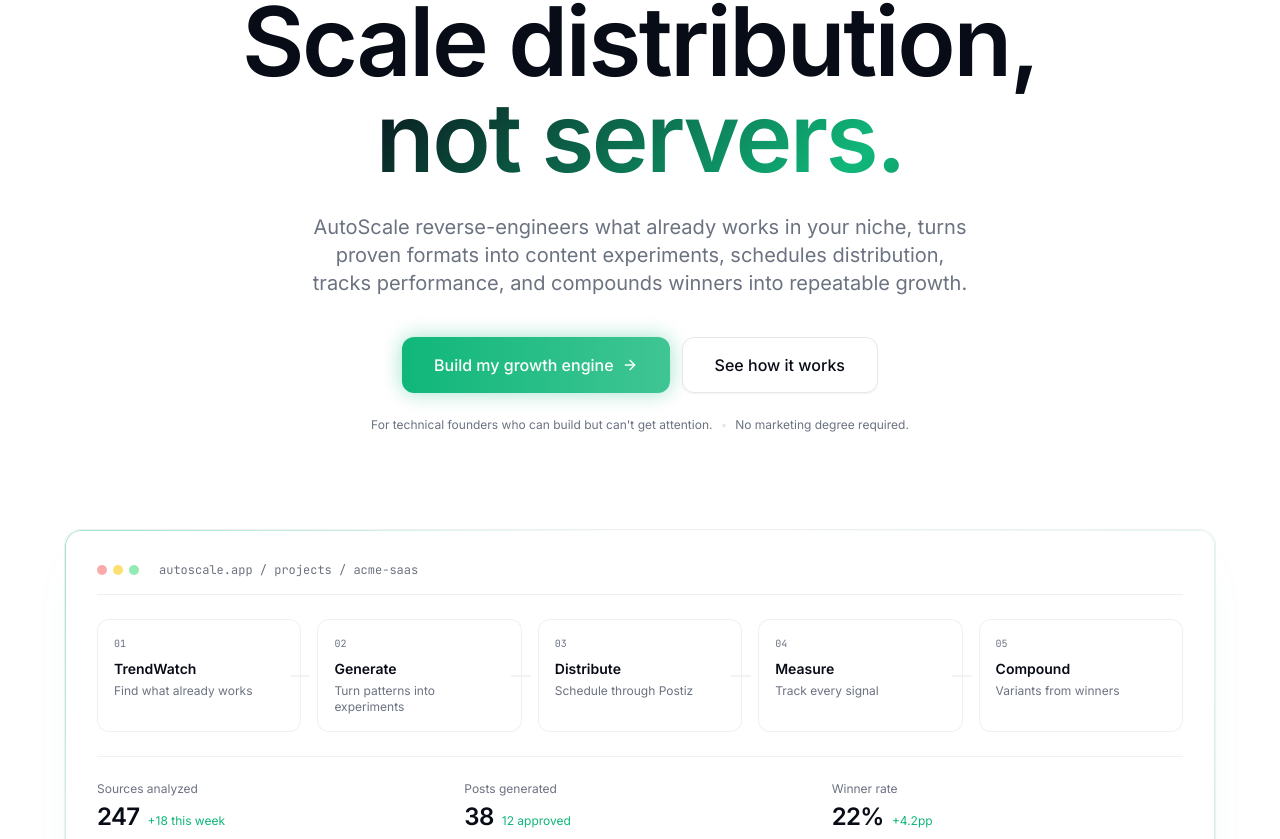
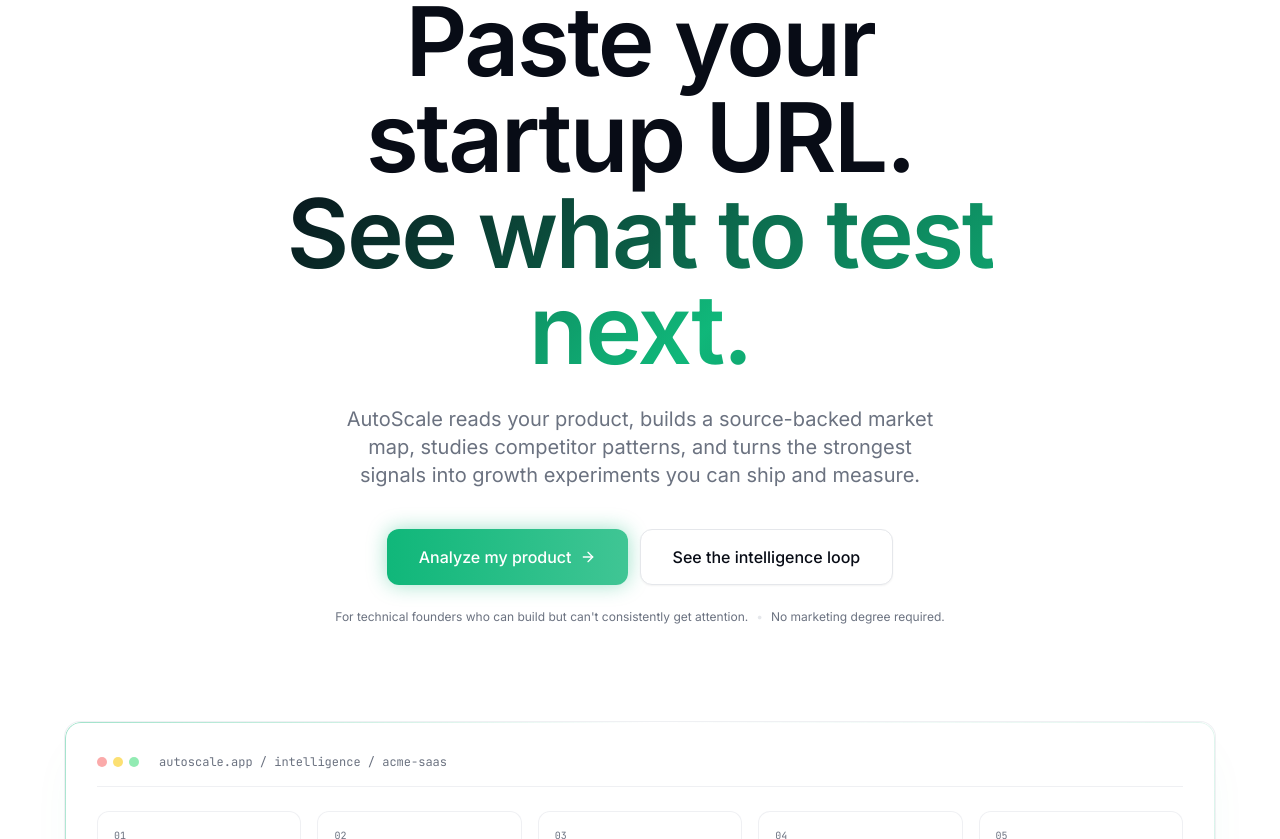
Before and after one commit to lukesystems/Auto-Scale, a Next.js app: page / in a window 1280 px wide. Shown: the part 221-1060 px from the top of the page. Built offline with nearby package versions, Linux system fonts and the light colour scheme; no server answers.

Commit message:
landing: reposition hero around competitor intelligence

```diff
--- a/components/landing/hero.tsx
+++ b/components/landing/hero.tsx
@@ -16,37 +16,37 @@
           <div className="inline-flex">
             <Badge variant="outline" className="px-3 py-1.5 text-xs font-medium border-primary/30 bg-primary/5 text-primary">
               <Sparkles className="h-3 w-3" />
-              The AI growth operating system for builders
+              Competitor intelligence for founders who ship
             </Badge>
           </div>
 
           <h1 className="mt-6 font-display text-5xl md:text-7xl lg:text-8xl font-semibold tracking-tight text-balance leading-[0.95]">
-            Scale distribution,
+            Paste your startup URL.
             <br />
             <span className="text-gradient bg-[length:200%_auto] animate-gradient-shift">
-              not servers.
+              See what to test next.
             </span>
           </h1>
 
           <p className="mt-7 max-w-2xl mx-auto text-lg md:text-xl text-muted-foreground text-balance leading-relaxed">
-            AutoScale reverse-engineers what already works in your niche, turns proven formats into content experiments,
-            schedules distribution, tracks performance, and compounds winners into repeatable growth.
+            AutoScale reads your product, builds a source-backed market map, studies competitor patterns, and turns the
+            strongest signals into growth experiments you can ship and measure.
           </p>
 
           <div className="mt-10 flex flex-col sm:flex-row gap-3 items-center justify-center">
             <Button asChild size="xl" variant="glow" className="w-full sm:w-auto">
               <Link href="/auth/sign-up">
-                Build my growth engine
+                Analyze my product
                 <ArrowRight className="h-4 w-4" />
               </Link>
             </Button>
             <Button asChild size="xl" variant="outline" className="w-full sm:w-auto">
-              <Link href="#loop">See how it works</Link>
+              <Link href="#loop">See the intelligence loop</Link>
             </Button>
           </div>
 
           <p className="mt-6 text-xs text-muted-foreground">
-            For technical founders who can build but can&apos;t get attention.
+            For technical founders who can build but can&apos;t consistently get attention.
             <span className="mx-2 text-border">•</span>
             No marketing degree required.
           </p>
@@ -63,11 +63,11 @@
 
 function HeroLoopVisual() {
   const steps = [
-    { label: "TrendWatch", desc: "Find what already works", color: "from-blue-500/20 to-blue-500/5" },
-    { label: "Generate", desc: "Turn patterns into experiments", color: "from-purple-500/20 to-purple-500/5" },
-    { label: "Distribute", desc: "Schedule through Postiz", color: "from-pink-500/20 to-pink-500/5" },
-    { label: "Measure", desc: "Track every signal", color: "from-amber-500/20 to-amber-500/5" },
-    { label: "Compound", desc: "Variants from winners", color: "from-primary/20 to-primary/5" },
+    { label: "Product Intel", desc: "Understand the URL", color: "from-blue-500/20 to-blue-500/5" },
+    { label: "Competitors", desc: "Map public signals", color: "from-purple-500/20 to-purple-500/5" },
+    { label: "Patterns", desc: "Find hooks and formats", color: "from-pink-500/20 to-pink-500/5" },
+    { label: "Experiments", desc: "Generate tests", color: "from-amber-500/20 to-amber-500/5" },
+    { label: "Compound", desc: "Repeat winners", color: "from-primary/20 to-primary/5" },
   ];
 
   return (
@@ -81,7 +81,7 @@
             <div className="h-2.5 w-2.5 rounded-full bg-yellow-400/60" />
             <div className="h-2.5 w-2.5 rounded-full bg-green-400/60" />
           </div>
-          <div className="ml-3 text-xs font-mono text-muted-foreground">autoscale.app / projects / acme-saas</div>
+          <div className="ml-3 text-xs font-mono text-muted-foreground">autoscale.app / intelligence / acme-saas</div>
         </div>
 
         <div className="grid grid-cols-2 md:grid-cols-5 gap-3 md:gap-4 pt-6">
@@ -105,9 +105,9 @@
         </div>
 
         <div className="mt-6 pt-6 border-t border-border/60 grid grid-cols-3 gap-4">
-          <Metric label="Sources analyzed" value="247" trend="+18 this week" />
-          <Metric label="Posts generated" value="38" trend="12 approved" />
-          <Metric label="Winner rate" value="22%" trend="+4.2pp" />
+          <Metric label="Sources mapped" value="247" trend="18 new signals" />
+          <Metric label="Patterns found" value="38" trend="12 high-fit" />
+          <Metric label="Tests ready" value="30" trend="source-backed" />
         </div>
       </div>
     </div>
```
